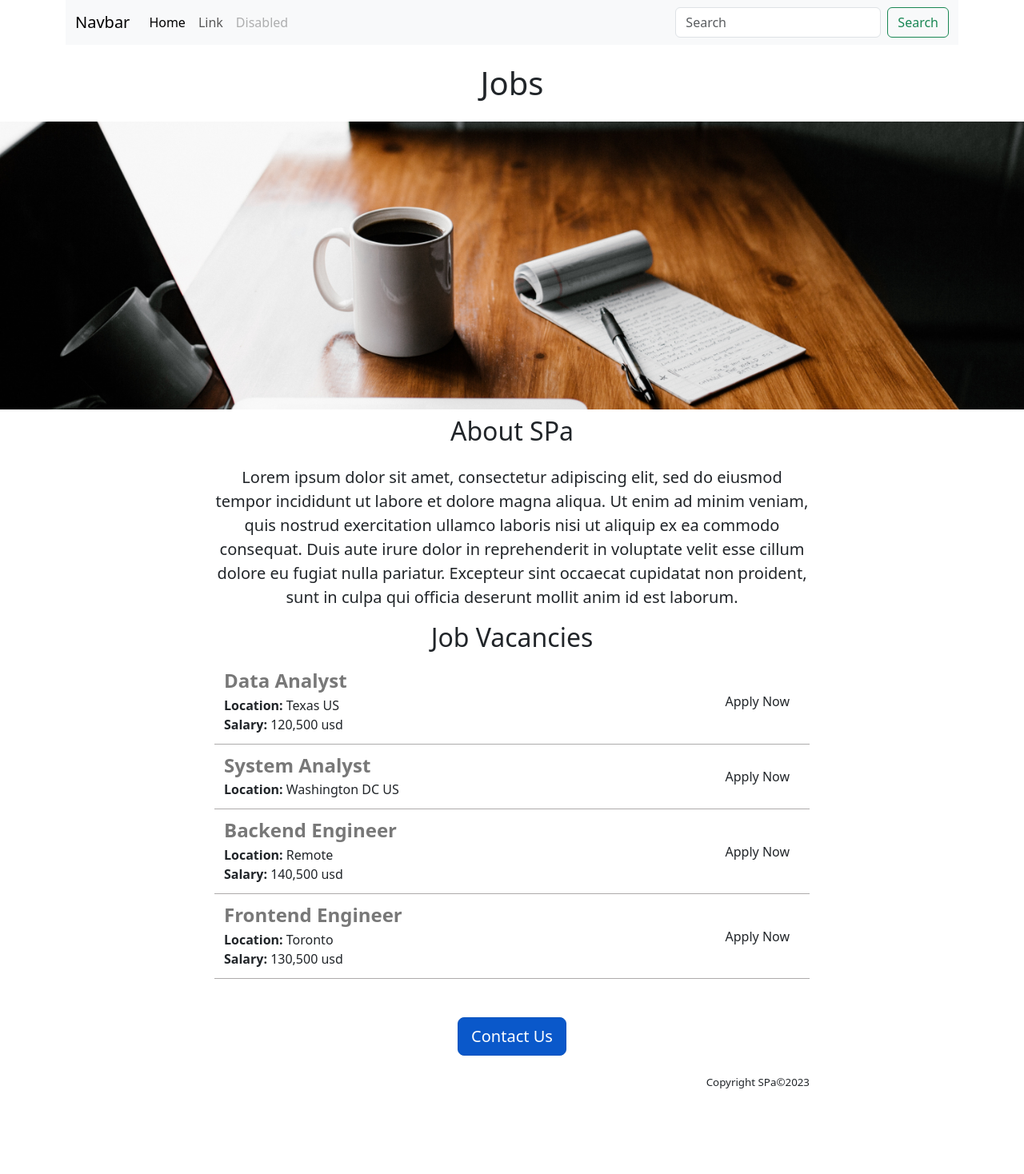
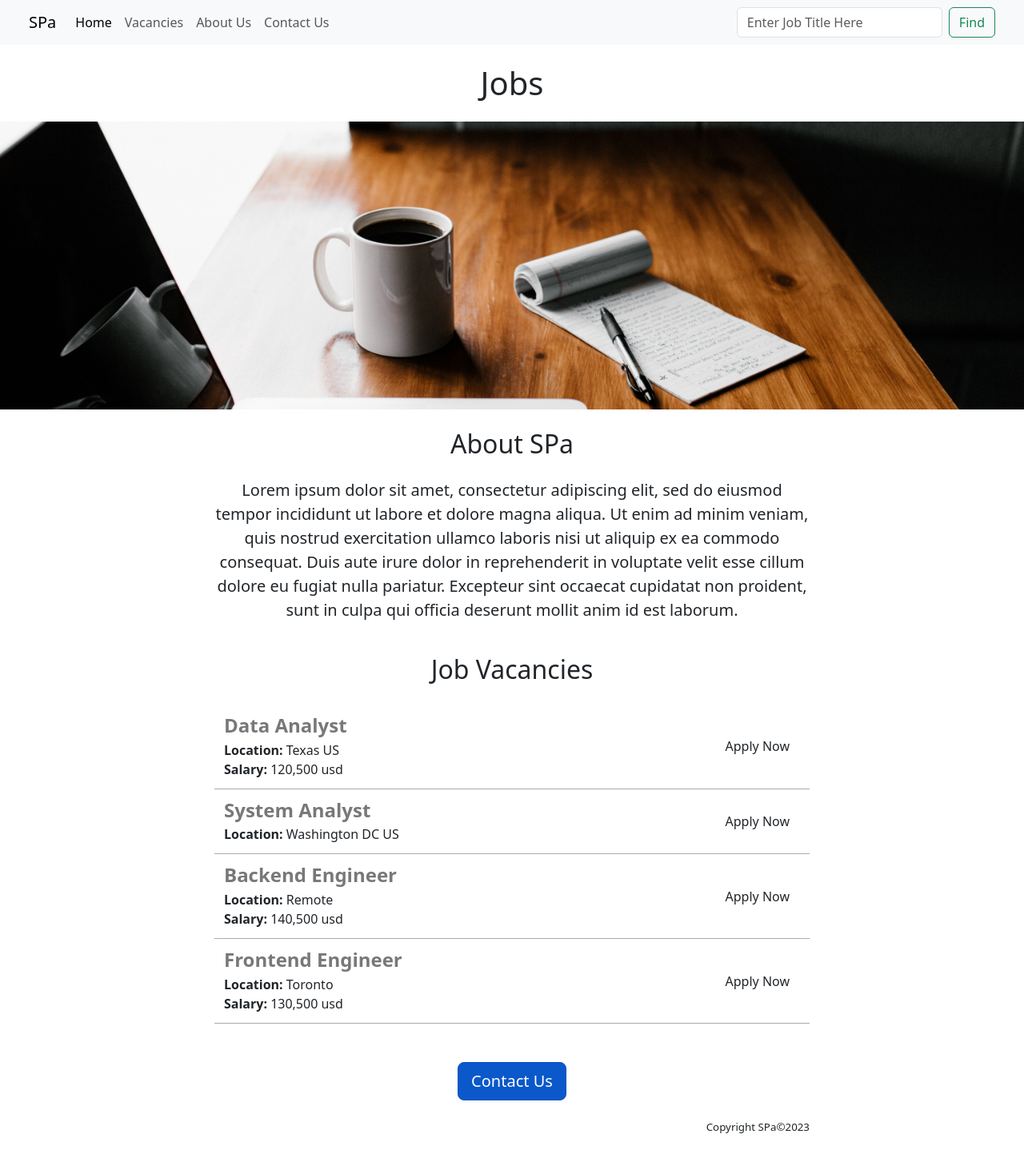
Before and after one commit to Lecon-a/webdev-v2, a Flask app: page / in a window 1280 px wide. Shown: the whole page at 80% size. Before the commit the page ends 1361 px from the top, so only its background shows below. Run offline with Flask 3, Linux system fonts and the light colour scheme.

Commit message:
Update href with target values

```diff
--- a/templates/home.html
+++ b/templates/home.html
@@ -75,14 +75,14 @@
     <h1 class="text-center mt-4 mb-4">Jobs</h1>
     <img src="/static/banner.jpg" class="img-responsive" id="banner" alt="banner image">
     <div class="container section-container">
-        <div>
-            <h2 class="text-center mt-2 mb-4">About SPa</h2>
+        <div class="pt-4" id="about_us">
+            <h2 class="text-center mb-4">About SPa</h2>
             <p class="lead about_text">
                 {{about}}
             </p>
         </div>
-        <div>
-            <h2 class="text-center">Job Vacancies</h2>
+        <div class="pt-4" id="jobs">
+            <h2 class="text-center mb-4">Job Vacancies</h2>
             <div>
                 {% for job in Jobs %}
                     {% include 'jobs.html' %}
@@ -90,7 +90,7 @@
             </div>
 
         </div>
-        <div class="text-center footer">
+        <div class="text-center footer" id="contact_us">
             <button class="btn btn-primary btn-lg active">Contact Us</button>
             <p class="mt-4 copyright">Copyright SPa&copy;2023</p>
         </div>
--- a/templates/nav.html
+++ b/templates/nav.html
@@ -1,7 +1,6 @@
-<div class="container">
-    <nav class="navbar navbar-expand-lg bg-body-tertiary">
+<nav class="navbar navbar-expand-lg bg-body-tertiary px-4">
   <div class="container-fluid">
-          <a class="navbar-brand" href="#">Navbar</a>
+    <a class="navbar-brand" href="#">SPa</a>
     <button class="navbar-toggler" type="button" data-bs-toggle="collapse" data-bs-target="#navbarTogglerDemo02" aria-controls="navbarTogglerDemo02" aria-expanded="false" aria-label="Toggle navigation">
       <span class="navbar-toggler-icon"></span>
     </button>
@@ -11,17 +10,19 @@
           <a class="nav-link active" aria-current="page" href="#">Home</a>
         </li>
         <li class="nav-item">
-                <a class="nav-link" href="#">Link</a>
+          <a class="nav-link" href="#jobs">Vacancies</a>
         </li>
         <li class="nav-item">
-                <a class="nav-link disabled" aria-disabled="true">Disabled</a>
+          <a class="nav-link" href="#about_us">About Us</a>
+        </li>
+        <li class="nav-item">
+          <a class="nav-link" href="#contact_us">Contact Us</a>
         </li>
       </ul>
       <form class="d-flex" role="search">
-              <input class="form-control me-2" type="search" placeholder="Search" aria-label="Search">
-              <button class="btn btn-outline-success" type="submit">Search</button>
+        <input class="form-control me-2" type="search" placeholder="Enter Job Title Here" aria-label="Search">
+        <button class="btn btn-outline-success" type="submit">Find</button>
       </form>
     </div>
   </div>
 </nav>
-</div>
```
Lines whose indentation alone changed are shown as unchanged.
